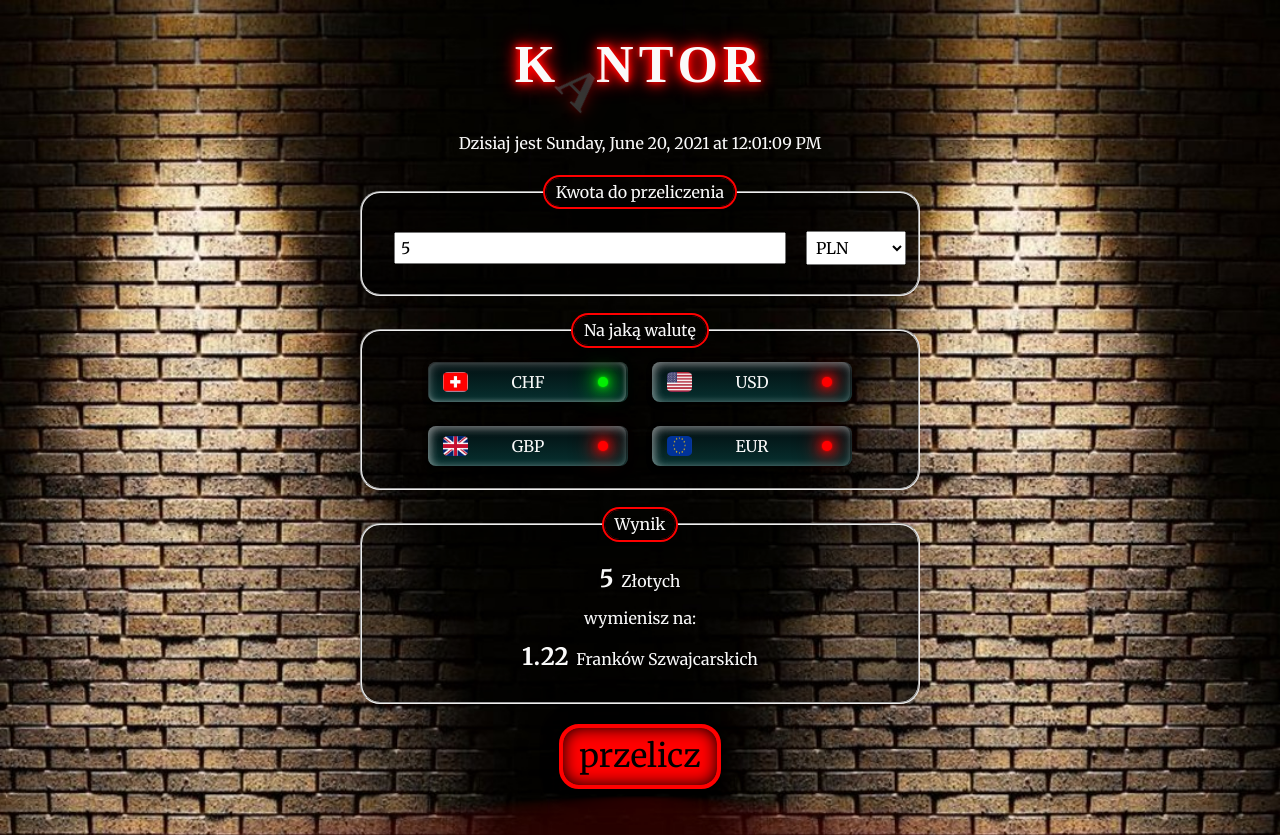
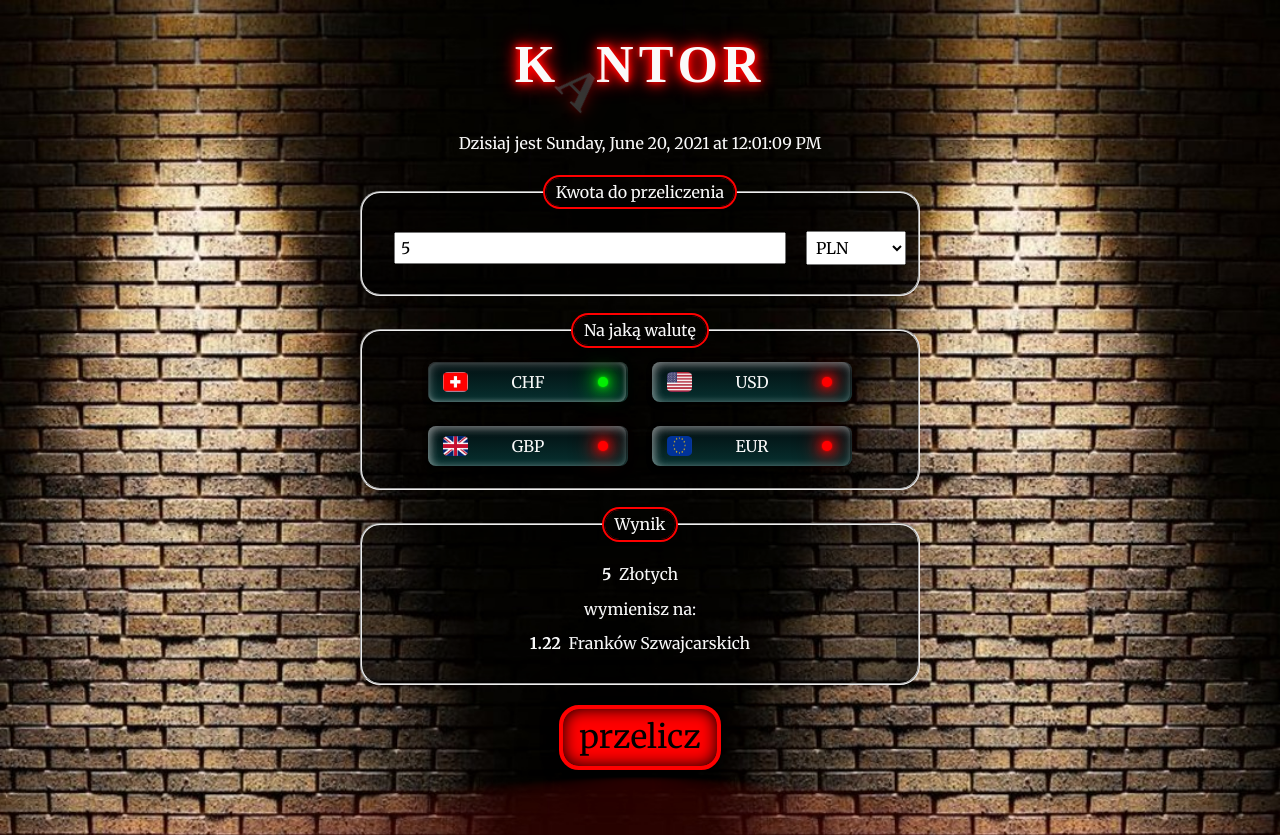
Before and after one commit to Krzysztof-Jaczewski/currency-converter-react, a React (Create React App) app: page / in a window 1280 px wide. Both pictures are taken after typing "5" into the empty fields and a click on the button "przelicz". Built offline with nearby package versions, Linux system fonts and the light colour scheme; a web font is replaced by a local one.

Commit message:
styled result and select complete

```diff
--- a/src/Component/Result/index.js
+++ b/src/Component/Result/index.js
@@ -1,9 +1,7 @@
-import "./style.css";
+import styled from "styled-components";
 
-export const Result = ({ resultUpdate }) => (
-    resultUpdate !== 0 && (
-        <label className="result">
-            {resultUpdate}
-        </label>
-    )
-);
+const StyledResult = styled.label`
+  margin: 5px auto;
+`;
+export const Result = ({ resultUpdate }) =>
+  resultUpdate !== 0 && <StyledResult>{resultUpdate}</StyledResult>;
--- a/src/Component/Result/style.css
+++ /dev/null
@@ -1,7 +0,0 @@
-.result {
-    margin: 5px auto;
-}
-
-.result__amount {
-    font-size: 24px;
-}
--- a/src/Component/Select/index.js
+++ b/src/Component/Select/index.js
@@ -1,19 +1,17 @@
+import styled from "styled-components";
 
-import "./style.css";
-
+const StyledSelect = styled.select`
+  padding: 5px;
+  margin: 10px auto;
+  width: 100px;
+  cursor: pointer;
+`;
 export const Select = ({ currencies, setSelectedCurrencyId }) => (
-  <select
-    className="select"
-    onChange={({ target }) => setSelectedCurrencyId(target.value)}
-
-  >
-    {currencies.map(currency => (
-      <option
-        key={currency.id}
-        value={currency.id}
-      >
+  <StyledSelect onChange={({ target }) => setSelectedCurrencyId(target.value)}>
+    {currencies.map((currency) => (
+      <option key={currency.id} value={currency.id}>
         {currency.name}
       </option>
     ))}
-  </select >
+  </StyledSelect>
 );
--- a/src/Component/Select/style.css
+++ /dev/null
@@ -1,6 +0,0 @@
-.select {
-    padding: 5px;
-    margin: 10px auto;
-    width: 100px;
-    cursor: pointer;
-}
```
